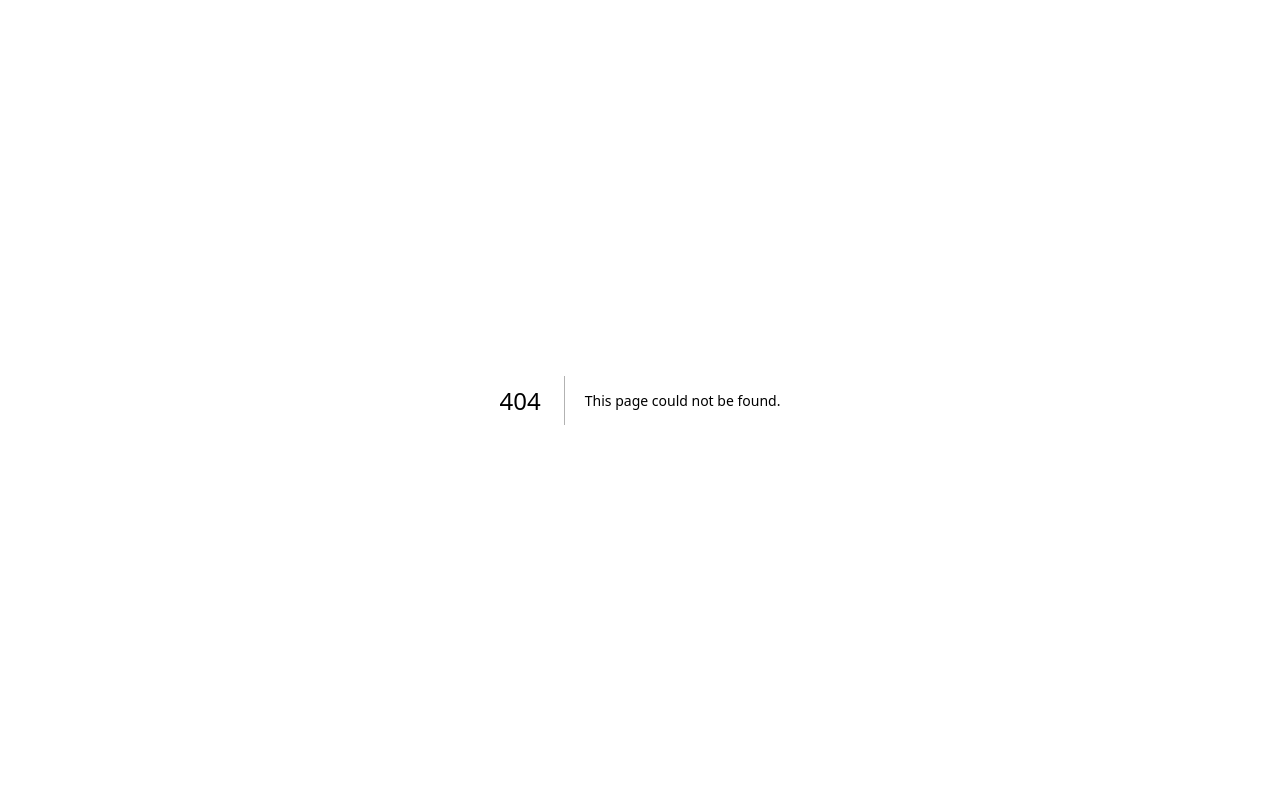
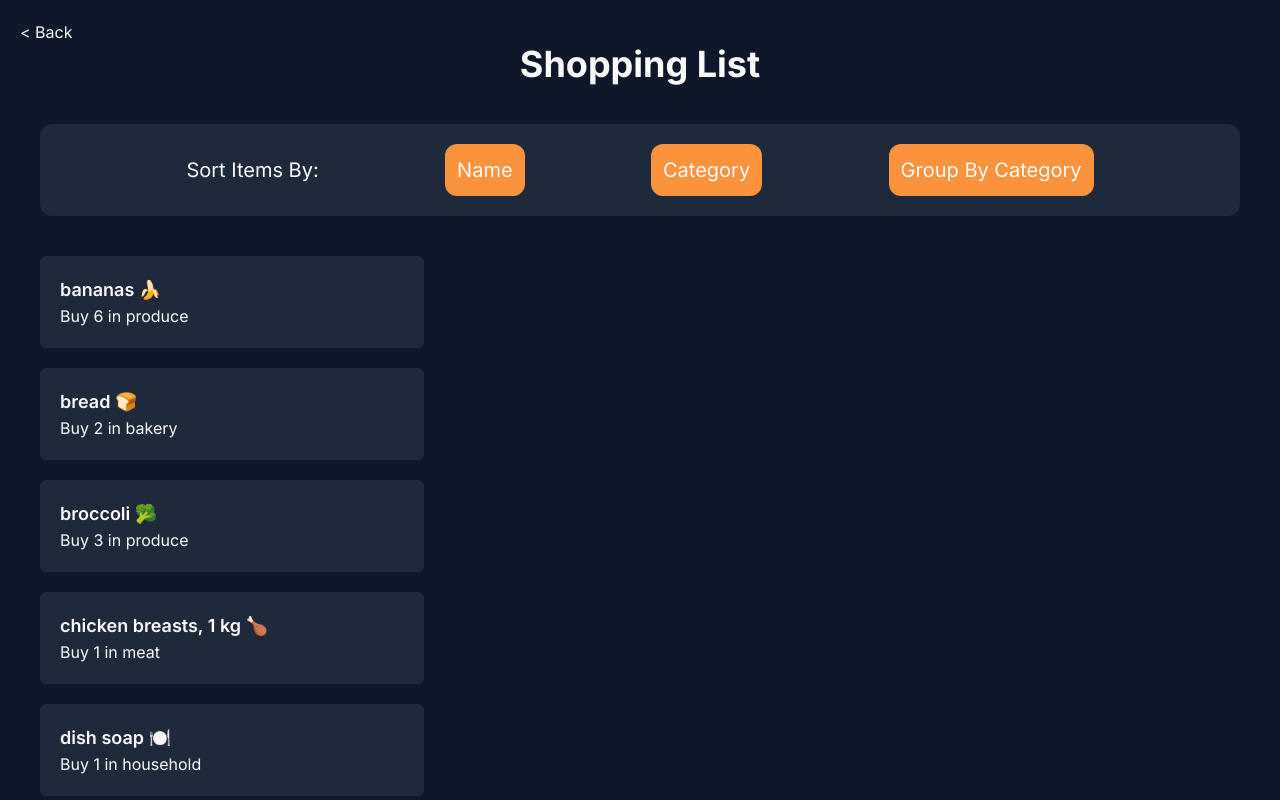
Before and after one commit to giemolines/cprg306-assignments, a Next.js app: page /week-5 in a window 1280 px wide. Before the commit this address had no page. Shown: the top 800 px of the page. Built offline with nearby package versions, Linux system fonts and the light colour scheme.

Commit message:
added week-5

```diff
--- a/app/page.js
+++ b/app/page.js
@@ -13,6 +13,9 @@ export default function Home() {
         <br></br>
         <Link className="hover:text-stone-400 hover:underline" href="./week-4">Week 4</Link>
         <br></br>
+        <Link className="hover:text-stone-400 hover:underline" href="./week-5">Week 5</Link>
+        <br></br>
+
       </div>
 
     </main>
--- a/app/week-3/item.js
+++ b/app/week-3/item.js
@@ -1,8 +1,9 @@
+import ItemList from "./item-list";
 
 export default function Item({name, quantity, category}){
 
     return(
-        <main className="bg-slate-800 rounded-md p-5 m-5 text-stone-50 mr-96">
+        <main className="bg-slate-800 rounded-md p-5 m-5 text-stone-50 w-64 ">
             <ul>
                 <li>
                     <p className="text-lg font-semibold">{name}</p>
--- /dev/null
+++ b/app/week-5/item-list.js
@@ -0,0 +1,76 @@
+"use client"
+import items from './items';
+import { useState } from 'react';
+import Item from './item';
+
+
+export default function ItemList(){
+    const [sortBy, setSortBy] = useState("name");
+
+    function sortItems (items){
+        if (sortBy == "name"){
+            items.sort((a, b) =>  a.name.localeCompare(b.name));
+        }
+        else if (sortBy == "category"){
+            items.sort((a, b) =>  a.category.localeCompare(b.category));
+        }
+
+        return items;
+    }
+
+    const sortByName = () => {
+        setSortBy("name");
+        console.log(sortBy);
+    }
+
+    const sortByCategory = () => {
+        setSortBy("category");
+        console.log(sortBy);
+    }
+
+    const displayItems = (items) =>{
+        const sortedItems = sortItems(items)
+        return sortedItems.map((item) =>
+            <li key = {item.id}>
+                 <Item name={item.name} quantity={item.quantity} category={item.category}/>
+            </li>);
+    }
+
+
+
+    return(
+        <main>
+            <div className="p-5 rounded-xl">
+
+                <div className='flex flex-row justify-evenly bg-slate-800 p-5 rounded-xl items-center'>
+                    <div>
+                        <h1 className="flex-1 text-xl text-stone-50 text-center"> Sort Items By:</h1>
+                    </div>
+                    <div>
+                        <button className="flex-1 text-xl text-stone-50 bg-orange-400 rounded-xl p-3 hover:bg-orange-800 active:bg-yellow-400" onClick={sortByName}>
+                            Name
+                        </button>
+                    </div>
+                    <div>
+                        <button className="flex-1 text-xl text-stone-50 bg-orange-400 rounded-xl p-3 hover:bg-orange-800 active:bg-yellow-400" onClick={sortByCategory}>
+                            Category
+                        </button>
+                    </div>
+                    <div>
+                        <button className="flex-1 text-xl text-stone-50  bg-orange-400 rounded-xl p-3 hover:bg-orange-800 active:bg-yellow-400">
+                            Group By Category
+                        </button>
+                    </div>
+                </div>
+            </div>
+            <div>
+                <ul>
+                    {displayItems(items)}
+                </ul>
+            </div>
+
+    </main>
+
+    );
+
+};
--- /dev/null
+++ b/app/week-5/item.js
@@ -0,0 +1,9 @@
+
+export default function Item({name, quantity, category}){
+    return(
+        <main className="bg-slate-800 rounded-md p-5 m-5 text-stone-50 w-96">
+            <p className="text-lg font-semibold">{name}</p>
+            <p>Buy {quantity} in {category}</p>
+        </main>
+    );
+};
--- /dev/null
+++ b/app/week-5/items.json
@@ -0,0 +1,74 @@
+[
+  {
+    "id": "1h2GJKH12gkHG31h1H",
+    "name": "milk, 4 L 🥛",
+    "quantity": 1,
+    "category": "dairy"
+  },
+  {
+    "id": "2KJH3k2j3H1k2J3K1H",
+    "name": "bread 🍞",
+    "quantity": 2,
+    "category": "bakery"
+  },
+  {
+    "id": "3h2KJH3k2j3H1k2J3",
+    "name": "eggs, dozen 🥚",
+    "quantity": 2,
+    "category": "dairy"
+  },
+  {
+    "id": "4k2J3K1H2GJKH12gk",
+    "name": "bananas 🍌",
+    "quantity": 6,
+    "category": "produce"
+  },
+  {
+    "id": "5H1h1H2KJH3k2j3H",
+    "name": "broccoli 🥦",
+    "quantity": 3,
+    "category": "produce"
+  },
+  {
+    "id": "6H1k2J3K1H2GJKH1",
+    "name": "chicken breasts, 1 kg 🍗",
+    "quantity": 1,
+    "category": "meat"
+  },
+  {
+    "id": "7gkHG31h1H2KJH3k",
+    "name": "pasta sauce 🍝",
+    "quantity": 3,
+    "category": "canned goods"
+  },
+  {
+    "id": "8j3H1k2J3K1H2GJK",
+    "name": "spaghetti, 454 g 🍝",
+    "quantity": 2,
+    "category": "dry goods"
+  },
+  {
+    "id": "9H12gkHG31h1H2KJ",
+    "name": "toilet paper, 12 pack 🧻",
+    "quantity": 1,
+    "category": "household"
+  },
+  {
+    "id": "10H3k2j3H1k2J3K1",
+    "name": "paper towels, 6 pack",
+    "quantity": 1,
+    "category": "household"
+  },
+  {
+    "id": "11k2J3K1H2GJKH12",
+    "name": "dish soap 🍽️",
+    "quantity": 1,
+    "category": "household"
+  },
+  {
+    "id": "12GJKH12gkHG31h1",
+    "name": "hand soap 🧼",
+    "quantity": 4,
+    "category": "household"
+  }
+]
--- /dev/null
+++ b/app/week-5/page.js
@@ -0,0 +1,19 @@
+import Link from "next/link";
+import ItemList from "./item-list";
+import items from "./items"
+
+
+export default function Page(){
+
+    return(
+        <main className="h-fill bg-slate-900 p-5">
+            <Link className="text-stone-50 hover:text-stone-500 hover:underline active:text-orange-400" href="../">{"<"} Back</Link>
+            <div>
+                <h1 className="text-4xl text-stone-50 font-bold text-center pb-5">Shopping List</h1>
+            </div>
+            <div>
+                <ItemList></ItemList>
+            </div>
+        </main>
+    );
+};
```
